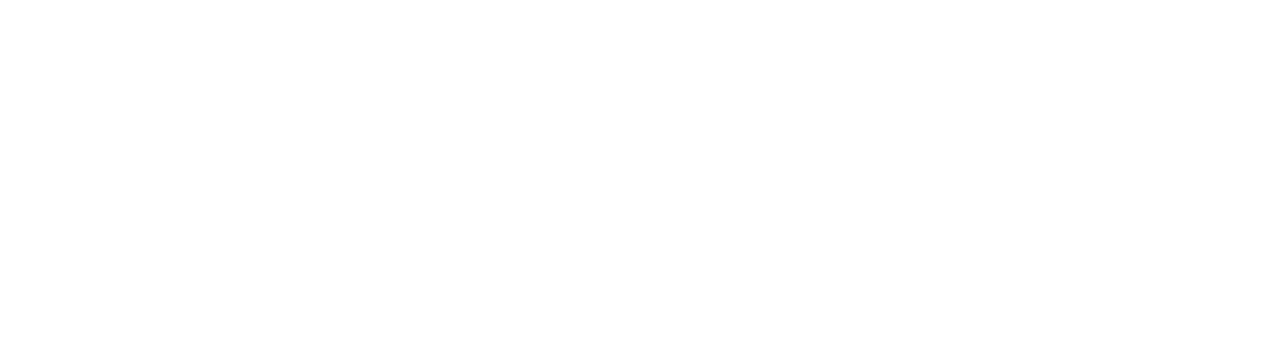
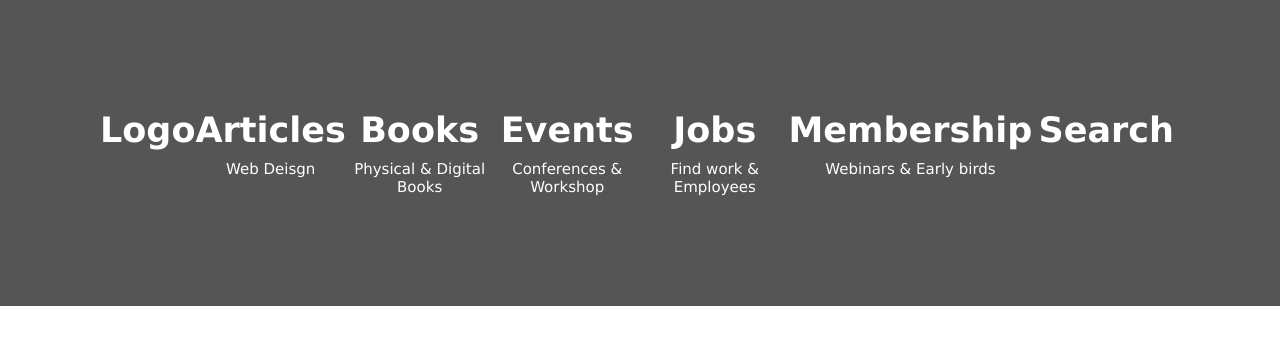
Before and after one commit to edemagbenyo/smashing-magazine-teardown, a plain HTML site: page index.html in a window 1280 px wide. Drawn offline with Linux system fonts and the light colour scheme.

Commit message:
Done design of header navigation

```diff
--- a/index.html
+++ b/index.html
@@ -1,12 +1,45 @@
 <!DOCTYPE html>
 <html lang="en">
+
 <head>
     <meta charset="UTF-8">
     <meta name="viewport" content="width=device-width, initial-scale=1.0">
     <meta http-equiv="X-UA-Compatible" content="ie=edge">
+    <link rel="stylesheet" href="./resources/css/style.css">
     <title>Smashing magazine</title>
 </head>
+
 <body>
+    <header>
+        <nav>
+            <div>
+                <h2>Logo</h2>
+            </div>
+            <div>
+                <h2>Articles</h2>
+                <p>Web Deisgn</p>
+            </div>
+            <div>
+                <h2>Books</h2>
+                <p>Physical & Digital Books</p>
+            </div>
+            <div>
+                <h2>Events</h2>
+                <p>Conferences & Workshop</p>
+            </div>
+            <div>
+                <h2>Jobs</h2>
+                <p>Find work & Employees</p>
+            </div>
+            <div>
+                <h2>Membership</h2>
+                <p>Webinars & Early birds</p>
+            </div>
+            <div>
+                <h2>Search</h2>
+            </div>
+        </nav>
+    </header>
+</body>
 
-</body>
 </html>
--- /dev/null
+++ b/resources/css/style.css
@@ -0,0 +1,32 @@
+/* Reset */
+*{
+    margin: 0;
+    padding: 0;
+    box-sizing: border-box;
+    font-family: 'Lucida Sans', 'Lucida Sans Regular', 'Lucida Grande', 'Lucida Sans Unicode', Geneva, Verdana, sans-serif;
+}
+
+/* Navigation */
+header nav{
+    background: #555;
+    display: flex;
+    justify-content: center;
+    padding: 100px;
+    color:#FFF;
+}
+header nav div:first-child{
+    flex:0;
+    text-align: center;
+}
+header nav div{
+    flex: 1;
+    text-align: center;
+}
+header nav div h2{
+    font-size: 35px;
+    margin:10px 0;
+}
+header nav div p{
+    font-size: 15px;
+    margin:10px 0;
+}
```
